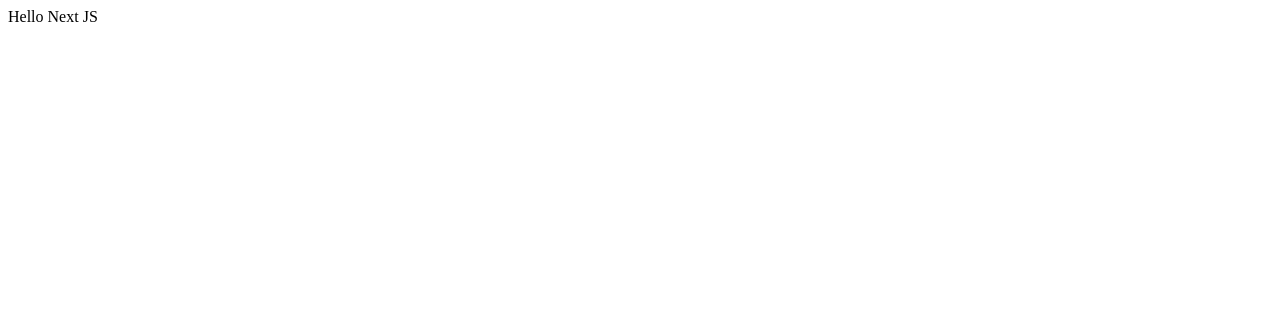
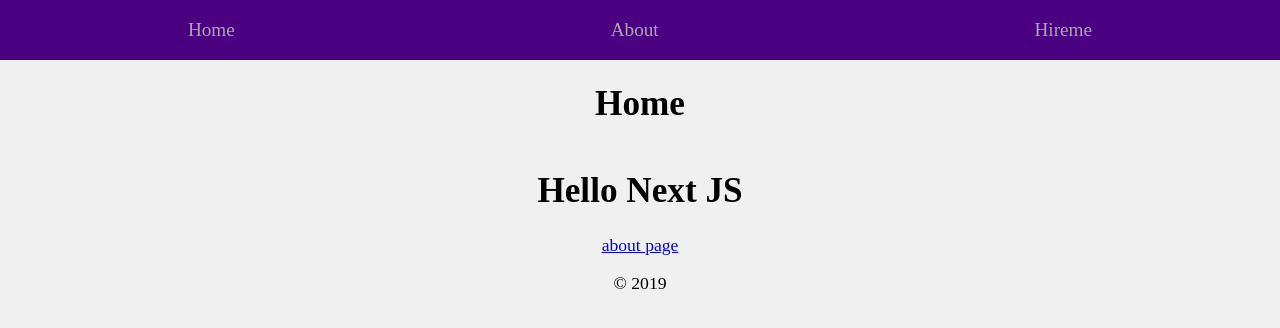
Before and after one commit to Mersock/react-next-js-simple, a Next.js app: page / in a window 1280 px wide. Shown: the top 328 px of the page. Built offline with nearby package versions, Linux system fonts and the light colour scheme.

Commit message:
add css style

```diff
--- /dev/null
+++ b/components/Layout.js
@@ -0,0 +1,50 @@
+import Link from 'next/link'
+
+export default (props) => (
+    <div className="root">
+        <header>
+            <Link href="/"><a>Home</a></Link>
+            <Link href="/about"><a>About</a></Link>
+            <Link href="/hireme"><a>Hireme</a></Link>
+        </header>
+
+        <h1>{props.title}</h1>
+        {props.children}
+
+        <footer>&copy; {new Date().getFullYear()}</footer>
+        <style jsx>{`
+            .root {
+                display:flex;
+                justify-content:center;
+                align-items:center;
+                flex-direction:column;
+            }
+            header{
+                width:100%;
+                display:flex;
+                justify-content:space-around;
+                padding:1em;
+                font-size:1.2rem;
+                background:indigo;
+            }
+            header a{
+                color:darkgrey;
+                text-decoration:none;
+            }
+            header a:hover{
+                font-weight:bold;
+                color:lightgrey;
+            }
+            footer{
+                padding:1em
+            }
+        `}</style>
+       <style global jsx>{`
+            body{
+                margin:0;
+                font-size:110%;
+                background:#f0f0f0
+            }
+       `}</style>
+    </div>
+);
--- a/pages/index.js
+++ b/pages/index.js
@@ -1,5 +1,11 @@
-const Index = () => {
-    return <div>Hello Next JS</div>
-};
+import Link from 'next/link'
+import Layout from '../components/Layout'
+
+const Index = () => (
+    <Layout title="Home">
+        <h1>Hello Next JS</h1>
+        <Link href="/about"><a>about page</a></Link>
+    </Layout>
+);
 
 export default Index;
```
Also changed, not shown: pages/about.js (added, +9 -0 lines), pages/hireme.js (added, +9 -0 lines), static/javascript-img.png (added).
